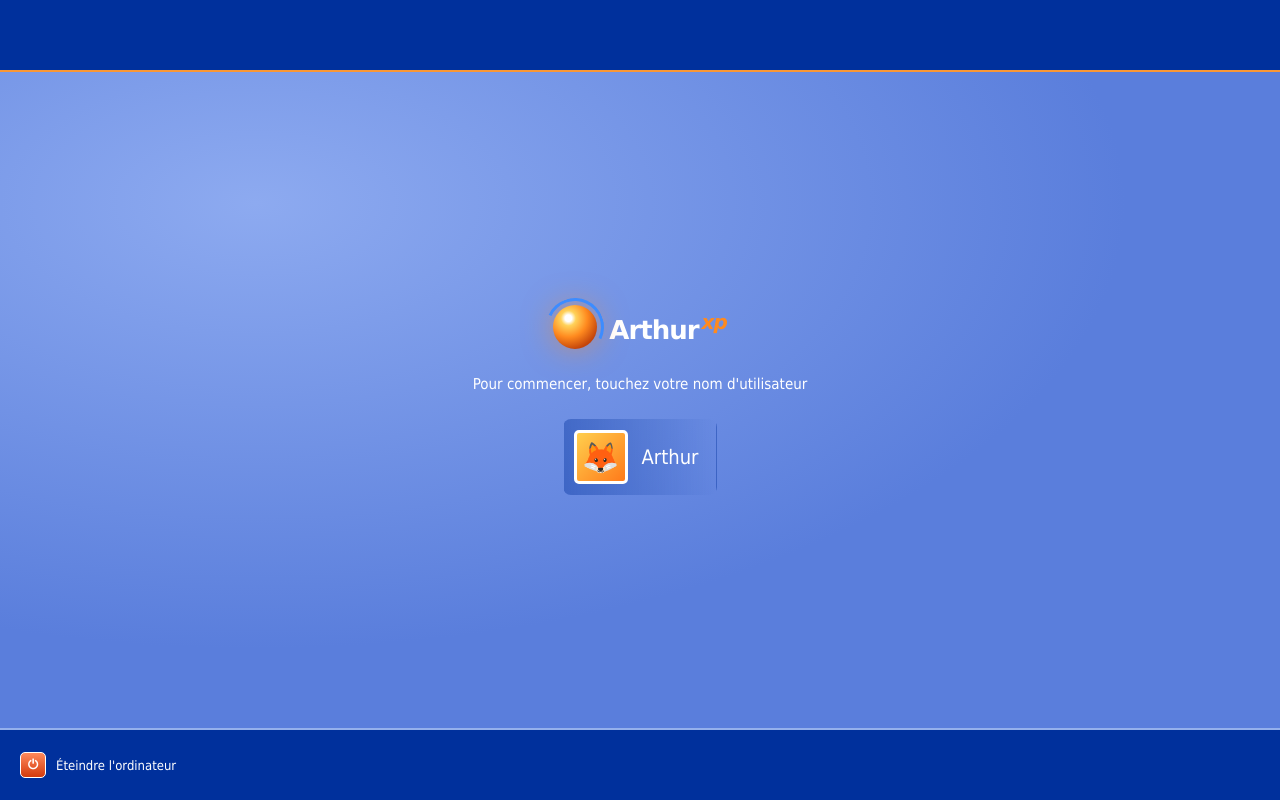
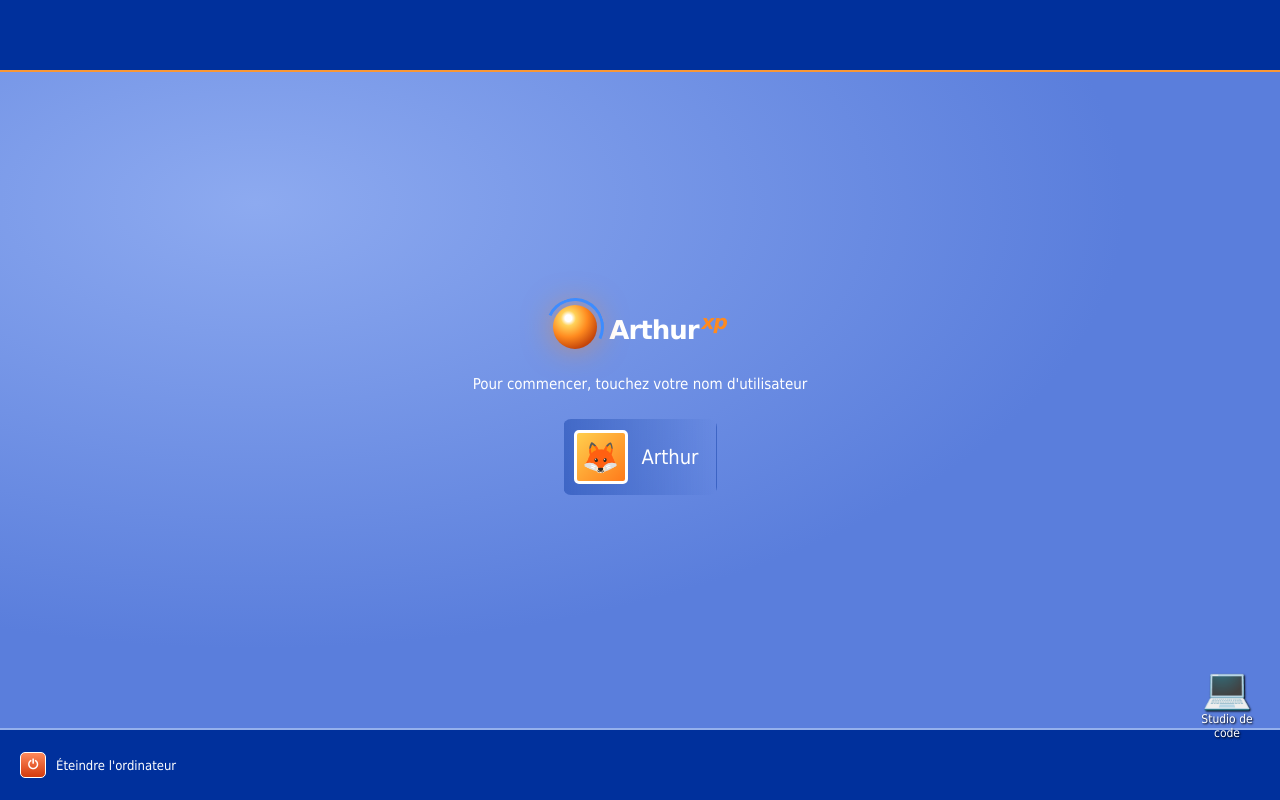
Before and after one commit to anonymousanonymous56787644345-crypto/Arthur-xp, a plain HTML site: page index.html in a window 1280 px wide. Drawn offline with Linux system fonts and the light colour scheme.

Commit message:
Add link to 'code.html' in index.html

```diff
--- a/index.html
+++ b/index.html
@@ -762,3 +762,5 @@ if('serviceWorker' in navigator&&location.protocol==='https:'){try{navigator.ser
 </script>
 </body>
 </html>
+
+<a href="code.html" style="position:fixed;right:14px;bottom:60px;z-index:50;width:78px;text-align:center;text-decoration:none;color:#fff;font:12px Tahoma,sans-serif;text-shadow:1px 1px 2px #000"><div style="font-size:40px">💻</div><div>Studio de code</div></a>
```
